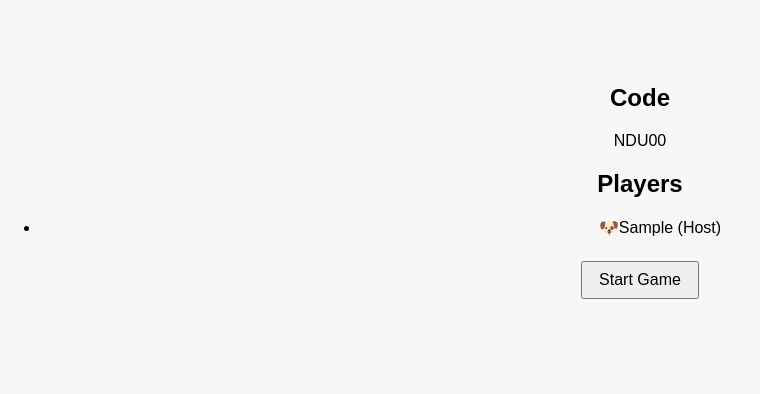
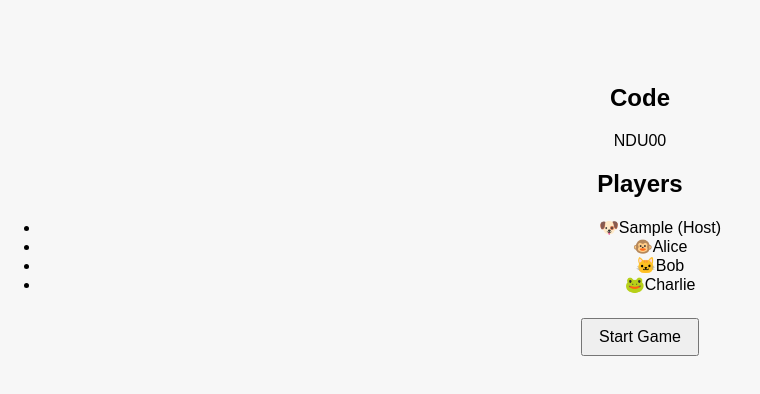
Before and after one commit to hyrumjackson/perception, a React (Create React App) app: page /host in a window 1280 px wide. Both pictures are taken after typing "Sample" into the empty fields and a click on the button "Create Game". Shown: the top 394 px of the page, without its empty margins (0-760 px from the left). Built offline with nearby package versions, Linux system fonts and the light colour scheme.

Commit message:
Multiplayer context added

```diff
--- a/src/context/GameContext.tsx
+++ b/src/context/GameContext.tsx
@@ -6,6 +6,8 @@ interface GameContextType {
   setGame: (game: Game) => void;
   player: Player | null;
   setPlayer: (player: Player) => void;
+  players: Player[];
+  setPlayers: (players: Player[]) => void;
 }
 
 const GameContext = createContext<GameContextType | undefined>(undefined);
@@ -13,9 +15,10 @@ const GameContext = createContext<GameContextType | undefined>(undefined);
 export const GameProvider = ({ children }: { children: ReactNode }) => {
   const [game, setGame] = useState<Game | null>(null);
   const [player, setPlayer] = useState<Player | null>(null);
+  const [players, setPlayers] = useState<Player[]>([]);
 
   return (
-    <GameContext.Provider value={{ game, setGame, player, setPlayer }}>
+    <GameContext.Provider value={{ game, setGame, player, setPlayer, players, setPlayers }}>
       {children}
     </GameContext.Provider>
   );
--- a/src/pages/HostInfo.tsx
+++ b/src/pages/HostInfo.tsx
@@ -17,7 +17,7 @@ const generateGameCode = () => {
 
 const HostInfo = () => {
     const navigate = useNavigate();
-    const { setPlayer } = useGame();
+    const { setPlayer, setPlayers } = useGame();
 
     const [name, setName] = useState('');
     const [avatar, setAvatar] = useState('🐶');
@@ -37,7 +37,22 @@ const HostInfo = () => {
             hasVoted: false,
         };
 
+        const fakeNames = ['Alice', 'Bob', 'Charlie'];
+        const fakeAvatars = ['🐵', '🐱', '🐸'];
+
+        const fakePlayers: Player[] = fakeNames.map((name, i) => ({
+            id: crypto.randomUUID(),
+            gameId,
+            isHost: false,
+            name,
+            avatarId: fakeAvatars[i],
+            score: 0,
+            vote: 0,
+            hasVoted: false,
+        }));
+
         setPlayer(newPlayer);
+        setPlayers([newPlayer, ...fakePlayers]);
         navigate('/host-lobby');
       };
 
--- a/src/pages/HostLobby.tsx
+++ b/src/pages/HostLobby.tsx
@@ -3,7 +3,7 @@ import { useGame } from '../context/GameContext';
 
 const HostLobby = () => {
     const navigate = useNavigate();
-    const { player } = useGame();
+    const { player, players } = useGame();
 
     return (
         <div className="page">
@@ -11,16 +11,12 @@ const HostLobby = () => {
             <p>{player?.gameId || '...'}</p>
             <h2>Players</h2>
             <ul>
-                {player ? (
-                    <li>
-                        <span>
-                            {player.avatarId}
-                        </span>
-                        {player.name} (Host)
+                {players.map((p) => (
+                    <li key={p.id}>
+                        <span>{p.avatarId}</span>
+                        {p.name} {p.isHost && '(Host)'}
                     </li>
-                ) : (
-                    <li>Loading player...</li>
-                )}
+                ))}
             </ul>
             <button onClick={() => navigate('/game-settings')}>Start Game</button>
         </div>
```
